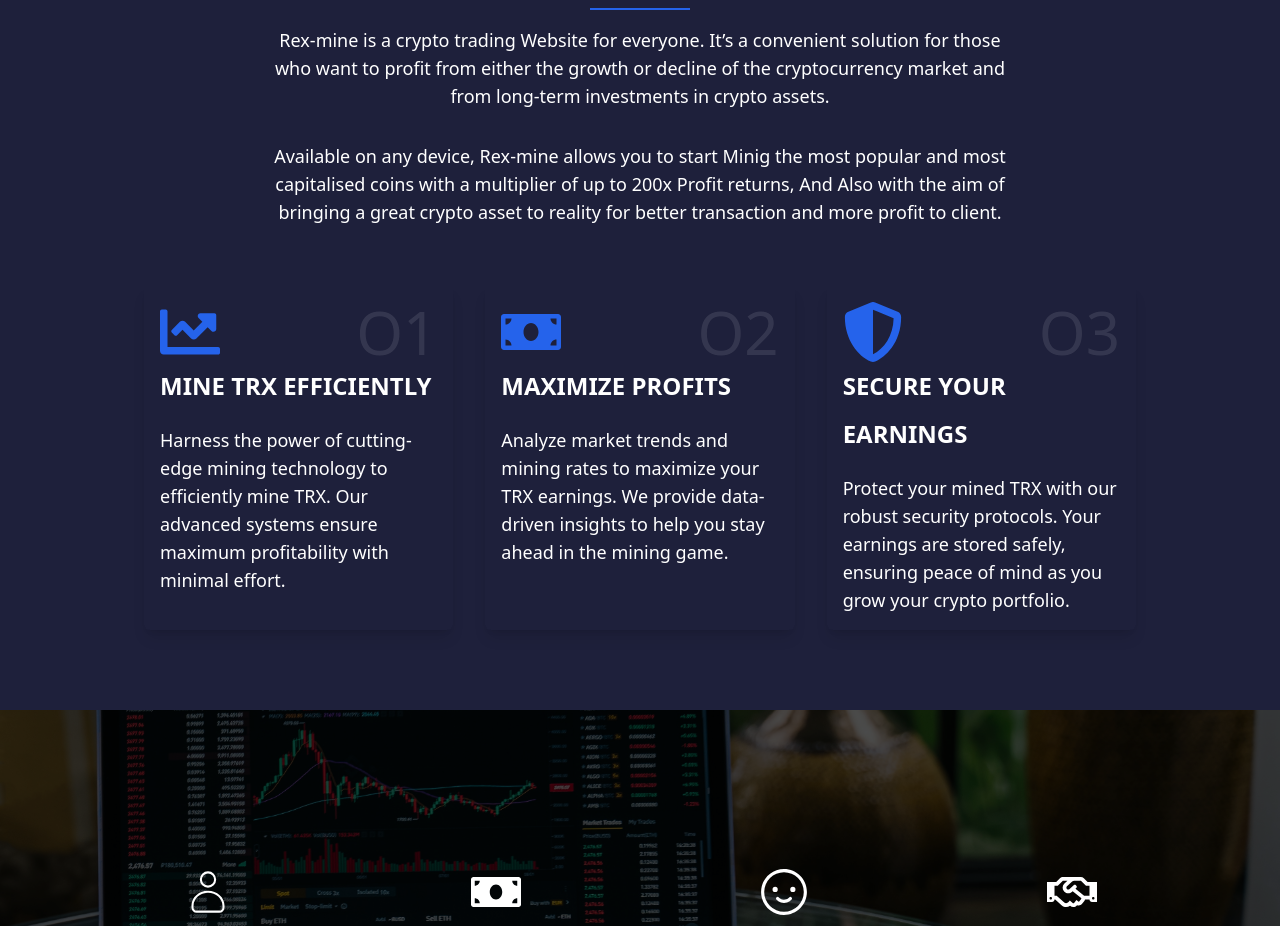
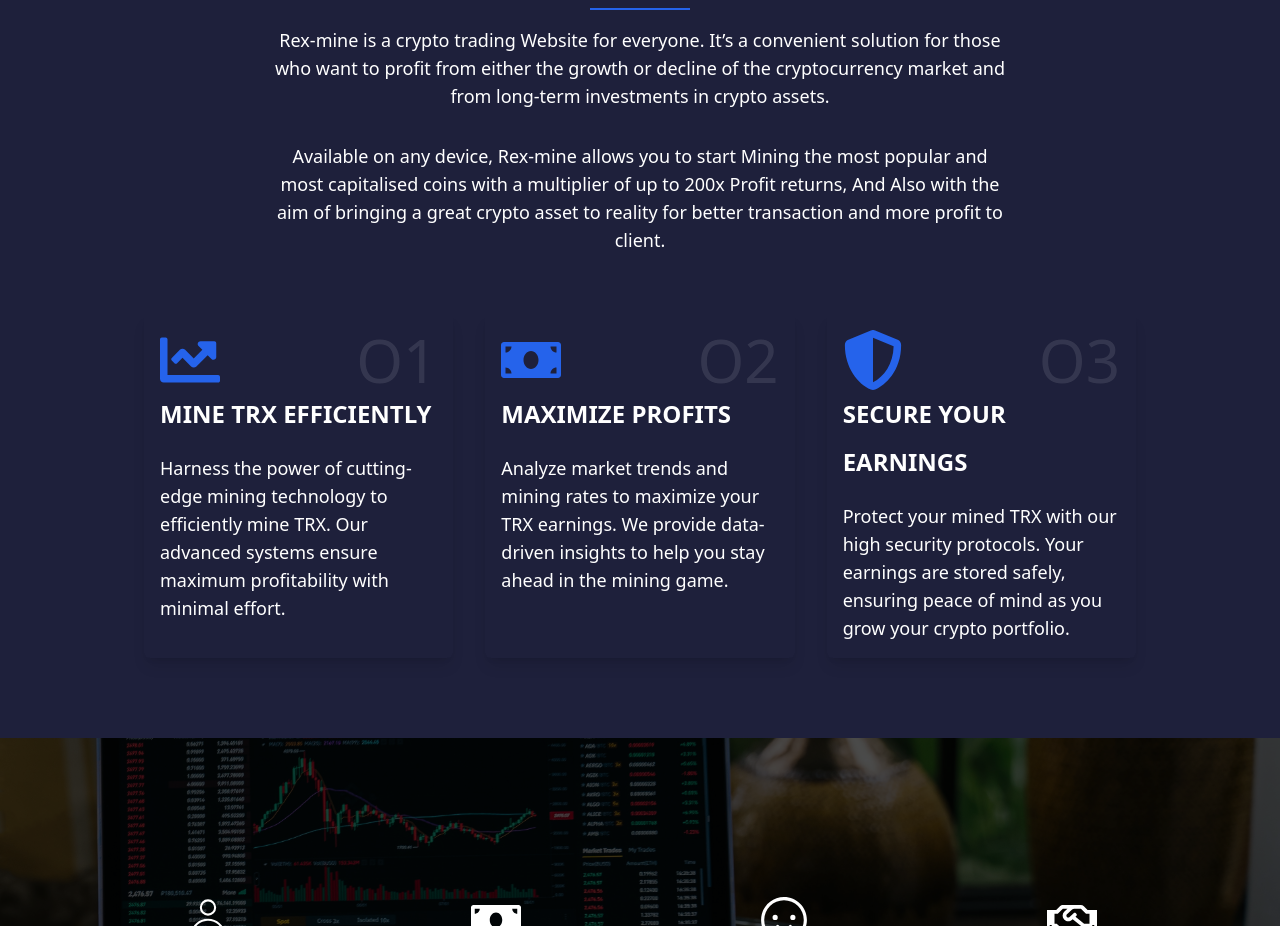
Before and after one commit to emirace/rex-mine, a React (Vite) app in the folder frontend/: page / in a window 1280 px wide. Shown: the part 960-1886 px from the top of the page. Built offline with nearby package versions, Linux system fonts and the light colour scheme; no server answers.

Commit message:
"Minor text updates in App.tsx and Register.tsx"

```diff
--- a/frontend/src/App.tsx
+++ b/frontend/src/App.tsx
@@ -27,7 +27,7 @@ const services = [
   {
     header: "Secure Your Earnings",
     description:
-      "Protect your mined TRX with our robust security protocols. Your earnings are stored safely, ensuring peace of mind as you grow your crypto portfolio.",
+      "Protect your mined TRX with our high security protocols. Your earnings are stored safely, ensuring peace of mind as you grow your crypto portfolio.",
     icon: (
       <FaShieldAlt className="text-primary text-6xl group-hover:text-white" />
     ),
@@ -101,7 +101,7 @@ const App = () => {
         </p>
 
         <p className="p-4 text-xs md:text-lg text-center w-full md:w-[60%]">
-          Available on any device, Rex-mine allows you to start Minig the most
+          Available on any device, Rex-mine allows you to start Mining the most
           popular and most capitalised coins with a multiplier of up to 200x
           Profit returns, And Also with the aim of bringing a great crypto asset
           to reality for better transaction and more profit to client.
--- a/frontend/src/pages/auth/Register.tsx
+++ b/frontend/src/pages/auth/Register.tsx
@@ -156,7 +156,7 @@ const Register: React.FC = () => {
           />
           <div className="flex gap-5 items-center pb-6">
             <TextInput
-              placeholder="Enter CAPTCHA"
+              placeholder="Enter"
               type="text"
               onChange={(e) => setCaptchaInput(e.target.value)}
               value={captchaInput}
```
